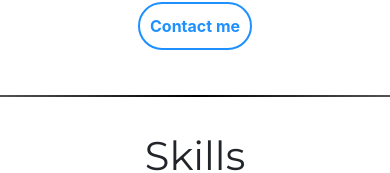
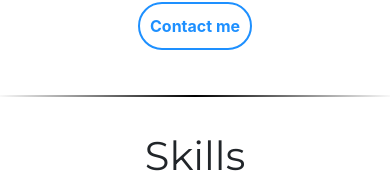
Before and after one commit to jakeshepherd/jakeshepherd.github.io, a React (Create React App) app: page /#/ in a window 390 px wide. Shown: the part 446-619 px from the top of the page. Built offline with nearby package versions, Linux system fonts and the light colour scheme.

Commit message:
More mobile friendliness

```diff
--- a/src/CSS/Home.css
+++ b/src/CSS/Home.css
@@ -1,7 +1,5 @@
-.center-page {
-    text-align: center;
-}
-
+/*this is for normal screens*/
+@media only screen and (min-width: 541px) {
     span.spacer:after {
         display:inline-block;
         margin-bottom: 50px;
@@ -16,6 +14,30 @@ span.spacer:after {
         position:relative;
         top:15px;
         bottom: 15px;
+    }
+}
+
+/*this is for phone screens*/
+@media only screen and (max-width: 540px) {
+    span.spacer:after {
+        display:inline-block;
+        margin-bottom: 50px;
+        margin-top: 30px;
+        width:100%;
+        content:".";
+        font-size:0;
+        color:transparent;
+        height:2px;
+        background: -webkit-gradient(radial, 50% 50%, 0, 50% 50%, 200, from(#000), to(#fff));
+        vertical-align:middle;
+        position:relative;
+        top:15px;
+        bottom: 15px;
+    }
+}
+
+.center-page {
+    text-align: center;
 }
 
 .contact-me {
```
Lines whose indentation alone changed are shown as unchanged.
